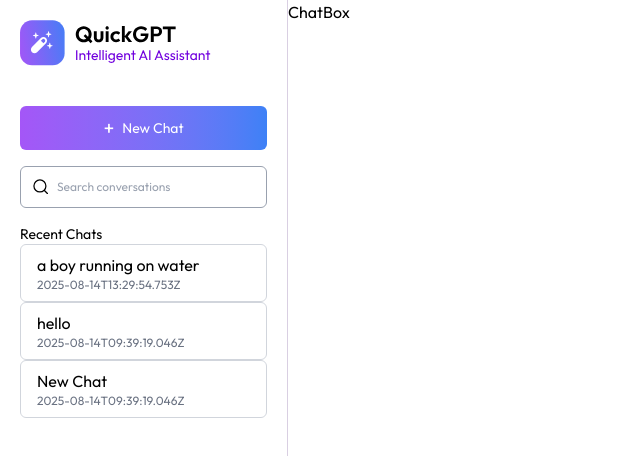
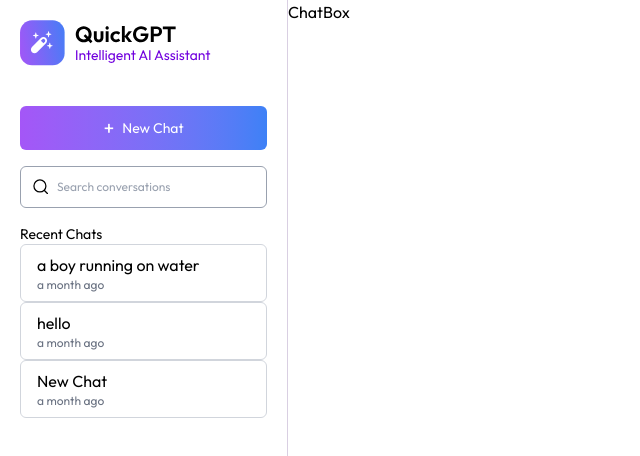
Before and after one commit to SanduniHewagama/QuickGPT, a React (Vite) app in the folder client/: page / in a window 1280 px wide. Shown: the top 456 px of the page, without its empty margins (0-640 px from the left). Built offline with nearby package versions, Linux system fonts and the light colour scheme.

Commit message:
moment added

```diff
--- a/client/package.json
+++ b/client/package.json
@@ -11,6 +11,7 @@
   },
   "dependencies": {
     "@tailwindcss/vite": "^4.1.13",
+    "moment": "^2.30.1",
     "react": "^19.1.1",
     "react-dom": "^19.1.1",
     "react-router-dom": "^7.9.1",
--- a/client/src/components/Sidebar.jsx
+++ b/client/src/components/Sidebar.jsx
@@ -2,6 +2,7 @@ import React from "react";
 import { useAppContext } from "../context/AppContext";
 import { assets } from "../assets/assets";
 import { useState } from "react";
+import moment from "moment/moment";
 
 const Sidebar = () => {
   const { chats, setSelectedChat, theme, setTheme, user } = useAppContext();
@@ -40,7 +41,7 @@ const Sidebar = () => {
                             {chat.messages.length > 0 ? chat.messages[0].content.slice(0,32) : chat.name}
 
                         </p>
-                        <p className='text-xs text-gray-500 dark:text-[#B1A6C0]'>{chat.updatedAt}</p>
+                        <p className='text-xs text-gray-500 dark:text-[#B1A6C0]'>{moment(chat.updatedAt).fromNow()}</p>
                         </div>
                         <img src={assets.bin_icon} className='hidden group-hover:block w-4 cursor-pointer not-dark:invert' alt="" />
 
```
Also changed, not shown: 1 other file (tests, documents, lock files or other folders).
